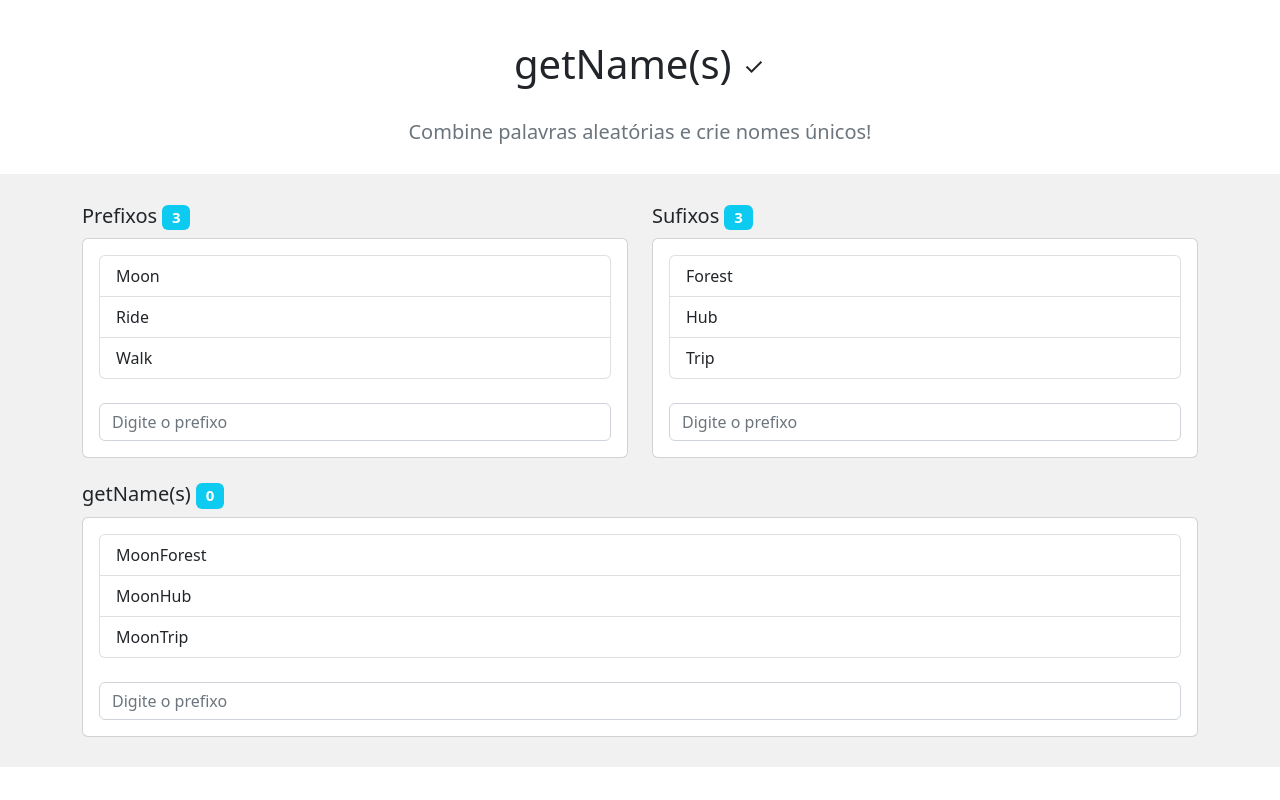
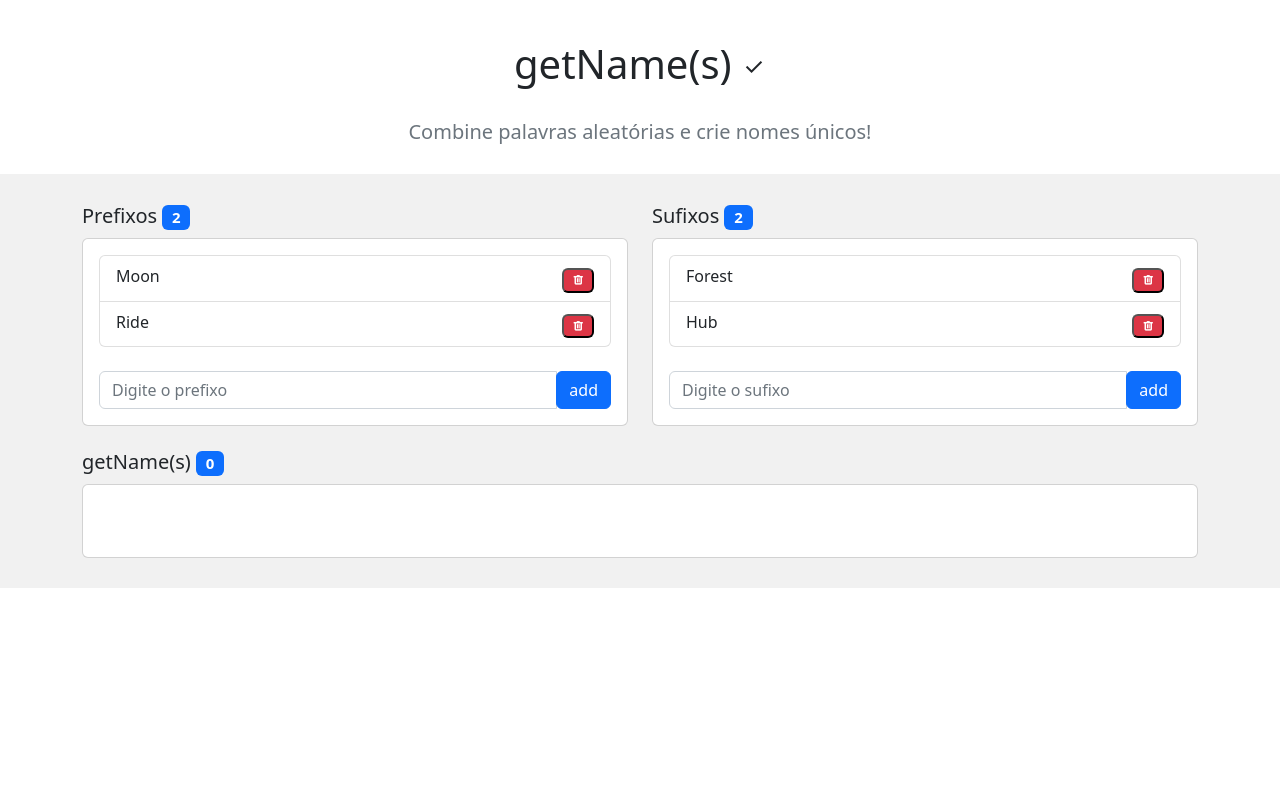
Before and after one commit to murilo1988/getnames, a Vue app in the folder client/: page / in a window 1280 px wide. Built offline with nearby package versions, Linux system fonts and the light colour scheme.

Commit message:
feat: add button and delete button was created and  automatiautomatically generating domains

```diff
--- a/client/src/App.vue
+++ b/client/src/App.vue
@@ -17,58 +17,96 @@
         <div class="row">
           <div class="col-md">
             <h5>
-              Prefixos <span class="badge bg-info">{{ prefixes.length }}</span>
+              Prefixos
+              <span class="badge bg-primary">{{ prefixes.length }}</span>
             </h5>
 
             <div class="card">
               <div class="card-body">
                 <ul class="list-group">
                   <li
-                    class="list-group-item"
+                    class="list-group-item d-flex justify-content-between"
                     v-for="prefix in prefixes"
                     :key="prefix"
                   >
                     {{ prefix }}
+                    <button
+                      class="mt-1 material-symbols-outlined badge bg-danger"
+                      @click="deletePrefix(prefix)"
+                    >
+                      delete
+                    </button>
                   </li>
                 </ul>
                 <br />
+                <div class="input-group">
                   <input
                     type="text"
                     class="form-control"
                     placeholder="Digite o prefixo"
+                    v-model="prefix"
+                    @keyup.enter="addPrefix(prefix)"
                   />
+                  <div class="input-group-append">
+                    <button class="btn btn-primary" @click="addPrefix(prefix)">
+                      <span class="pt-1 text-material-symbols-outlined">
+                        add
+                      </span>
+                    </button>
+                  </div>
+                </div>
               </div>
             </div>
           </div>
           <div class="col-md">
             <h5>
-              Sufixos <span class="badge bg-info">{{ sufixes.length }}</span>
+              Sufixos <span class="badge bg-primary">{{ sufixes.length }}</span>
             </h5>
             <div class="card">
               <div class="card-body">
                 <ul class="list-group">
                   <li
-                    class="list-group-item"
+                    class="list-group-item d-flex justify-content-between"
                     v-for="sufix in sufixes"
                     :key="sufix"
                   >
                     {{ sufix }}
+
+                    <button
+                      class="mt-1 material-symbols-outlined badge bg-danger"
+                      @click="deleteSufix(sufix)"
+                    >
+                      delete
+                    </button>
                   </li>
                 </ul>
                 <br />
+                <div class="input-group">
                   <input
                     type="text"
                     class="form-control"
-                  placeholder="Digite o prefixo"
+                    placeholder="Digite o sufixo"
+                    v-model="sufix"
+                    @keyup.enter="addSufix(sufix)"
                   />
+                  <div class="input-group-append">
+                    <button class="btn btn-primary" @click="addSufix(sufix)">
+                      <span class="pt-1 text-material-symbols-outlined">
+                        add
+                      </span>
+                    </button>
+                  </div>
+                </div>
               </div>
             </div>
           </div>
         </div>
         <br />
-        <h5>getName(s) <span class="badge bg-info">0</span></h5>
+        <h5>
+          getName(s) <span class="badge bg-primary">{{ domains.length }}</span>
+        </h5>
         <div class="card">
-          <div class="card-body">
+          <div class="mt-3 card-body">
             <ul class="list-group">
               <li
                 class="list-group-item"
@@ -79,11 +117,6 @@
               </li>
             </ul>
             <br />
-            <input
-              type="text"
-              class="form-control"
-              placeholder="Digite o prefixo"
-            />
           </div>
         </div>
       </div>
@@ -97,10 +130,41 @@ export default {
   name: 'app',
   data: () => {
     return {
-      prefixes: ['Moon', 'Ride', 'Walk'],
-      sufixes: ['Forest', 'Hub', 'Trip'],
-      domains: ['MoonForest', 'MoonHub', 'MoonTrip'],
+      prefix: '',
+      sufix: '',
+      prefixes: ['Moon', 'Ride'],
+      sufixes: ['Forest', 'Hub'],
+      domains: [],
     };
+  },
+  methods: {
+    addPrefix(prefix) {
+      this.prefixes.push(prefix);
+      this.prefix = '';
+      this.generate();
+    },
+    deletePrefix(prefix) {
+      this.prefixes.splice(this.prefixes.indexOf(prefix), 1);
+      this.generate();
+    },
+    addSufix(sufix) {
+      this.sufixes.push(sufix);
+      this.sufix = '';
+      this.generate();
+    },
+    deleteSufix(sufix) {
+      this.sufixes.splice(this.prefixes.indexOf(sufix), 1);
+      this.generate();
+    },
+    generate() {
+      this.domains = [];
+      for (const prefix of this.prefixes) {
+        for (const sufix of this.sufixes) {
+          this.domains.push(prefix + sufix);
+          this.domains.push(sufix + prefix);
+        }
+      }
+    },
   },
 };
 </script>
```
Lines whose indentation alone changed are shown as unchanged.
